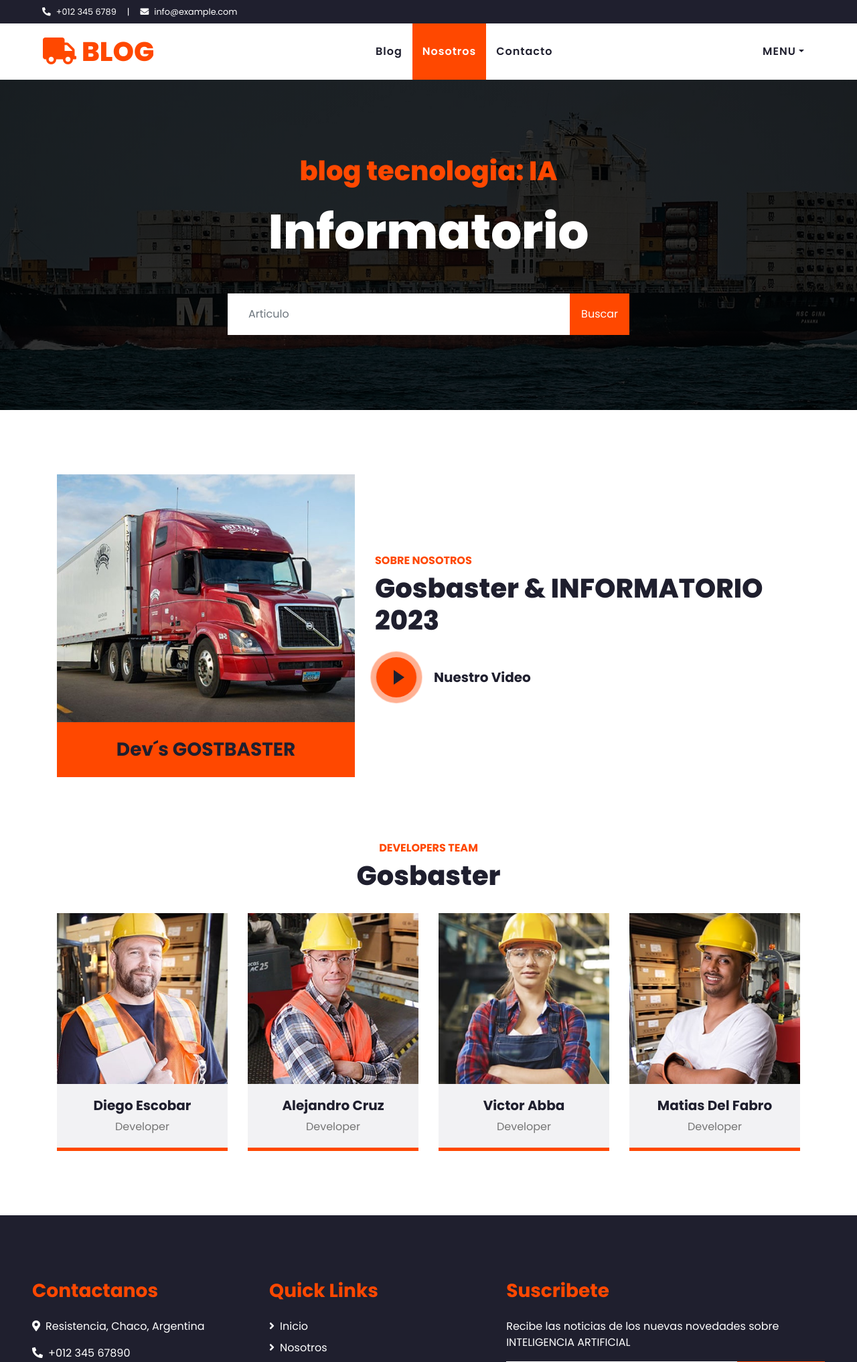
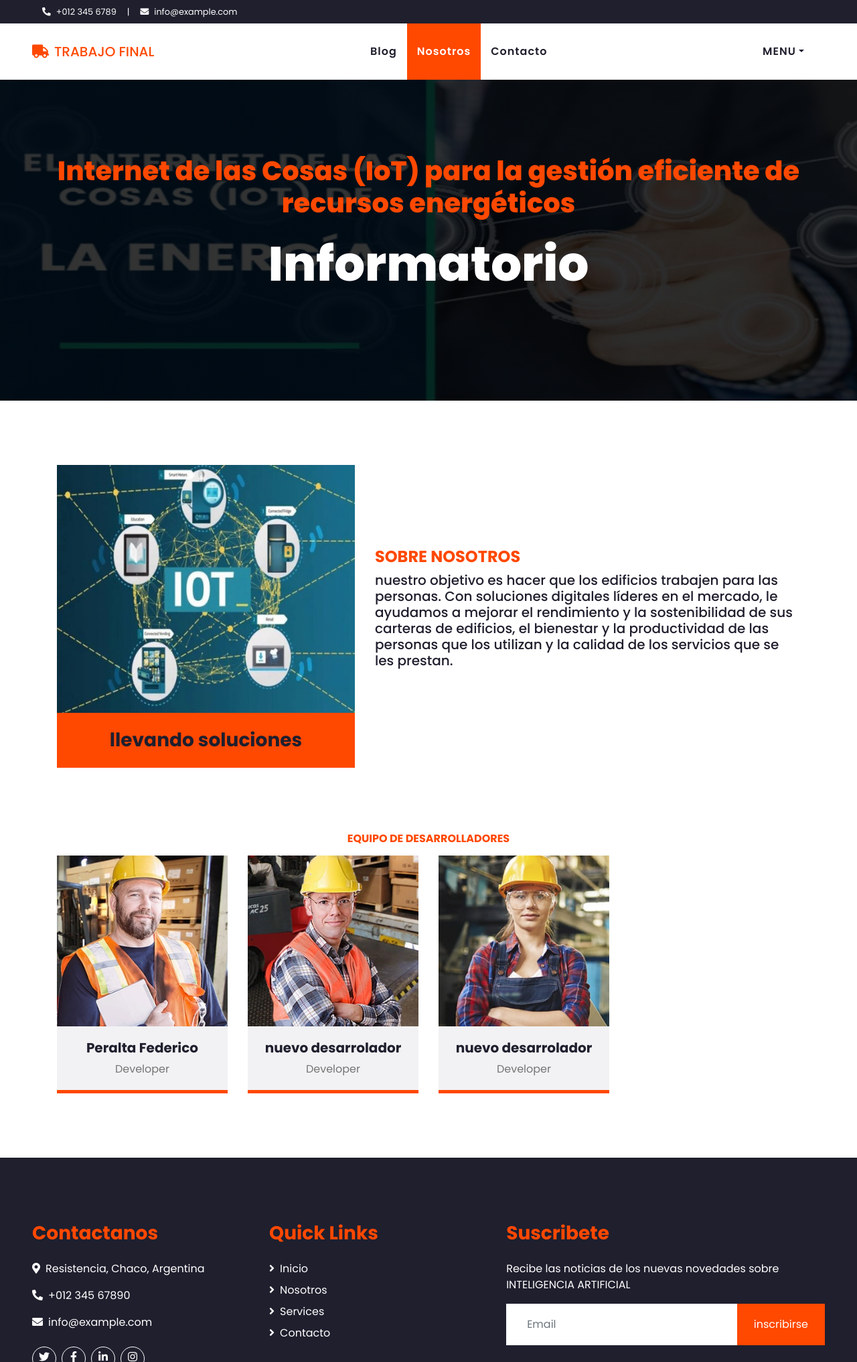
Before and after one commit to fede-peralta/blog_tecno, a Django app: template templates/blog/about.html in a window 1280 px wide. Shown: the top 2033 px of the page at 67% size. Run offline with Django 4.2, Linux system fonts and the light colour scheme; the template is opened without the code that fills it, so the values that code supplies are empty; some libraries are stand-ins or nearby versions.

Commit message:
cabios de imagen
cambios de imagen

```diff
--- a/templates/blog/about.html
+++ b/templates/blog/about.html
@@ -20,24 +20,24 @@
                 <div class="col-lg-5 pb-4 pb-lg-0">
                     <img class="img-fluid w-100" src={% static 'blog_plantilla/img/about.jpg' %} alt="">
                     <div class="bg-primary text-dark text-center p-4">
-                        <h3 class="m-0">Dev´s GOSTBASTER</h3>
+                        <h3 class="m-0">llevando soluciones </h3>
                     </div>
                 </div>
                 <div class="col-lg-7">
-                    <h6 class="text-primary text-uppercase font-weight-bold">Sobre Nosotros</h6>
-                    <h1 class="mb-4">Gosbaster & INFORMATORIO 2023</h1>
+                    <h4 class="text-primary text-uppercase font-weight-bold">Sobre Nosotros</h4>
+                    <h5 class="mb-4">nuestro objetivo es hacer que los edificios trabajen para las personas. Con soluciones digitales líderes en el mercado, le ayudamos a mejorar el rendimiento y la sostenibilidad de sus carteras de edificios, el bienestar y la productividad de las personas que los utilizan y la calidad de los servicios que se les prestan.</h5>
                     <p class="mb-4">{{ acerca }}</p>
-                    <div class="d-flex align-items-center pt-2">
+                    {% comment %} <div class="d-flex align-items-center pt-2">
                         <button type="button" class="btn-play" data-toggle="modal" data-src="https://www.youtube.com/embed/C_WVQOAgll8" data-target="#videoModal" >
                             <span></span>
                         </button>
                         <h5 class="font-weight-bold m-0 ml-4">Nuestro Video</h5>
-                    </div>
+                    </div> {% endcomment %}
                 </div>
             </div>
         </div>
         <!-- Video Modal -->
-        <div class="modal fade" id="videoModal" tabindex="-1" role="dialog" aria-labelledby="exampleModalLabel" aria-hidden="true">
+        {% comment %} <div class="modal fade" id="videoModal" tabindex="-1" role="dialog" aria-labelledby="exampleModalLabel" aria-hidden="true">
             <div class="modal-dialog" role="document">
                 <div class="modal-content">
                     <div class="modal-body">
@@ -51,7 +51,7 @@
                     </div>
                 </div>
             </div>
-        </div>
+        </div> {% endcomment %}
     </div>
     <!-- About End -->
 
@@ -82,8 +82,8 @@
     <div class="container-fluid pt-5">
         <div class="container">
             <div class="text-center pb-2">
-                <h6 class="text-primary text-uppercase font-weight-bold">Developers Team</h6>
-                <h1 class="mb-4"> Gosbaster </h1>
+                <h6 class="text-primary text-uppercase font-weight-bold">Equipo de desarrolladores</h6>
+
             </div>
             <div class="row">
                 <div class="col-lg-3 col-md-6">
@@ -91,9 +91,10 @@
                         <img class="card-img-top" src={% static 'blog_plantilla/img/team-1.jpg' %} alt="">
                         <div class="card-body text-center p-0">
                             <div class="team-text d-flex flex-column justify-content-center bg-secondary">
-                                <h5 class="font-weight-bold">Diego Escobar</h5>
+                                <h5 class="font-weight-bold">Peralta Federico</h5>
                                 <span>Developer</span>
                             </div>
+
                             <div class="team-social d-flex align-items-center justify-content-center bg-primary">
                                 <a class="btn btn-outline-dark btn-social mr-2" href="#"><i class="fab fa-twitter"></i></a>
                                 <a class="btn btn-outline-dark btn-social mr-2" href="#"><i class="fab fa-facebook-f"></i></a>
@@ -108,9 +109,10 @@
                         <img class="card-img-top" src={% static 'blog_plantilla/img/team-2.jpg' %} alt="">
                         <div class="card-body text-center p-0">
                             <div class="team-text d-flex flex-column justify-content-center bg-secondary">
-                                <h5 class="font-weight-bold">Alejandro Cruz</h5>
+                                <h5 class="font-weight-bold">nuevo desarrolador</h5>
                                 <span>Developer</span>
                             </div>
+
                             <div class="team-social d-flex align-items-center justify-content-center bg-primary">
                                 <a class="btn btn-outline-dark btn-social mr-2" href="#"><i class="fab fa-twitter"></i></a>
                                 <a class="btn btn-outline-dark btn-social mr-2" href="#"><i class="fab fa-facebook-f"></i></a>
@@ -125,9 +127,10 @@
                         <img class="card-img-top" src={% static 'blog_plantilla/img/team-3.jpg' %} alt="">
                         <div class="card-body text-center p-0">
                             <div class="team-text d-flex flex-column justify-content-center bg-secondary">
-                                <h5 class="font-weight-bold">Victor	Abba</h5>
+                                <h5 class="font-weight-bold">nuevo desarrolador</h5>
                                 <span>Developer</span>
                             </div>
+
                             <div class="team-social d-flex align-items-center justify-content-center bg-primary">
                                 <a class="btn btn-outline-dark btn-social mr-2" href="#"><i class="fab fa-twitter"></i></a>
                                 <a class="btn btn-outline-dark btn-social mr-2" href="#"><i class="fab fa-facebook-f"></i></a>
@@ -137,23 +140,7 @@
                         </div>
                     </div>
                 </div>
-                <div class="col-lg-3 col-md-6">
-                    <div class="team card position-relative overflow-hidden border-0 mb-5">
-                        <img class="card-img-top" src={% static 'blog_plantilla/img/team-4.jpg' %} alt="">
-                        <div class="card-body text-center p-0">
-                            <div class="team-text d-flex flex-column justify-content-center bg-secondary">
-                                <h5 class="font-weight-bold">Matias	Del Fabro</h5>
-                                <span>Developer</span>
-                            </div>
-                            <div class="team-social d-flex align-items-center justify-content-center bg-primary">
-                                <a class="btn btn-outline-dark btn-social mr-2" href="#"><i class="fab fa-twitter"></i></a>
-                                <a class="btn btn-outline-dark btn-social mr-2" href="#"><i class="fab fa-facebook-f"></i></a>
-                                <a class="btn btn-outline-dark btn-social mr-2" href="#"><i class="fab fa-linkedin-in"></i></a>
-                                <a class="btn btn-outline-dark btn-social" href="#"><i class="fab fa-instagram"></i></a>
-                            </div>
-                        </div>
-                    </div>
-                </div>
+
             </div>
         </div>
     </div>
--- a/templates/blog/base.html
+++ b/templates/blog/base.html
@@ -3,11 +3,11 @@
 <script type="text/javascript" src="{% static "ckeditor/ckeditor/ckeditor.js" %}"></script>
 
 <!DOCTYPE html>
-<html lang="es">
+<html lang="es-ar">
 
 <head>
     <meta charset="utf-8">
-    <title>Informatorio - Trabajo final para aprobar curso WEB</title>
+    <title>Informatorio - Trabajo final </title>
     <meta content="width=device-width, initial-scale=1.0" name="viewport">
     <meta content="Free HTML Templates" name="keywords">
     <meta content="Free HTML Templates" name="description">
@@ -60,12 +60,12 @@
         <!-- Navbar Start -->
         <div class="container-fluid p-0">
             <nav class="navbar navbar-expand-lg bg-light navbar-light py-3 py-lg-0 px-lg-5">
-                <a href={% url 'inicio' %} class="navbar-brand ml-lg-3">
-                    <h1 class="m-0 display-5 text-uppercase text-primary"><i class="fa fa-truck mr-2"></i>Blog</h1>
+                {% comment %} <a href={% url 'inicio' %} class="navbar-brand ml-lg-3"> {% endcomment %}
+                    <h5 class="m-0 display-5 text-uppercase text-primary"><i class="fa fa-truck mr-2"></i>Trabajo Final</h5>
                 </a>
-                <button type="button" class="navbar-toggler" data-toggle="collapse" data-target="#navbarCollapse">
+                {% comment %} <button type="button" class="navbar-toggler" data-toggle="collapse" data-target="#navbarCollapse">
                     <span class="navbar-toggler-icon"></span>
-                </button>
+                </button> {% endcomment %}
                 <div class="collapse navbar-collapse justify-content-between px-lg-3" id="navbarCollapse">
                     <div class="navbar-nav m-auto py-0">
                         {% block navegador %}{% endblock navegador %}
@@ -76,7 +76,7 @@
 
                         <div class="nav-item   dropdown">
                             {%if request.user.is_authenticated %}
-                                <a href="#" class="nav-link dropdown-toggle" data-toggle="dropdown">Hola @{{ request.user.username | title }}</a>
+                                <a href="#" class="nav-link dropdown-toggle" data-toggle="dropdown"> bienvenido @{{ request.user.username | title }}</a>
                                 <div class="dropdown-menu rounded-0 m-0">
                                     {% if request.user.is_staff %}
                                         <a href={% url 'crear_articulo' %} class="dropdown-item">Crear Articulo</a>
@@ -102,16 +102,16 @@
         <!-- Header Start -->
         <div class="jumbotron jumbotron-fluid mb-5">
             <div class="container text-center py-5">
-                <h1 class="text-primary mb-4">blog tecnologia: IA</h1>
+                <h1 class="text-primary mb-4">Internet de las Cosas (IoT) para la gestión eficiente de recursos energéticos</h1>
                 <h1 class="text-white display-3 mb-5">Informatorio</h1>
-                <div class="mx-auto" style="width: 100%; max-width: 600px;">
+                {% comment %} <div class="mx-auto" style="width: 100%; max-width: 600px;">
                     <div class="input-group">
                         <input type="text" class="form-control border-light" style="padding: 30px;" placeholder="Articulo">
                         <div class="input-group-append">
                             <button class="btn btn-primary px-3">Buscar</button>
                         </div>
                     </div>
-                </div>
+                </div> {% endcomment %}
             </div>
         </div>
         <!-- Header End -->
```
Also changed, not shown: templates/blog/sidebarder.html (+4 -4 lines), static/blog_plantilla/img/about.jpg, static/blog_plantilla/img/header.jpg.
